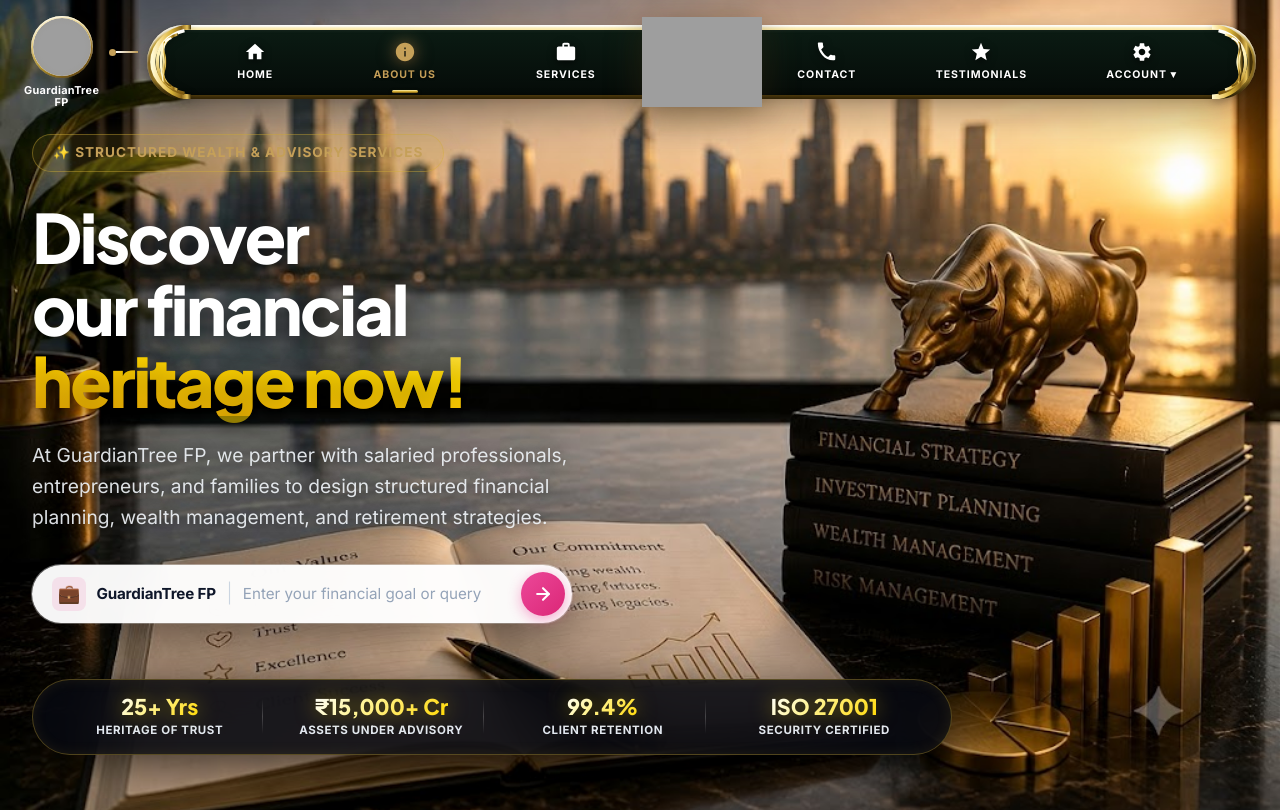
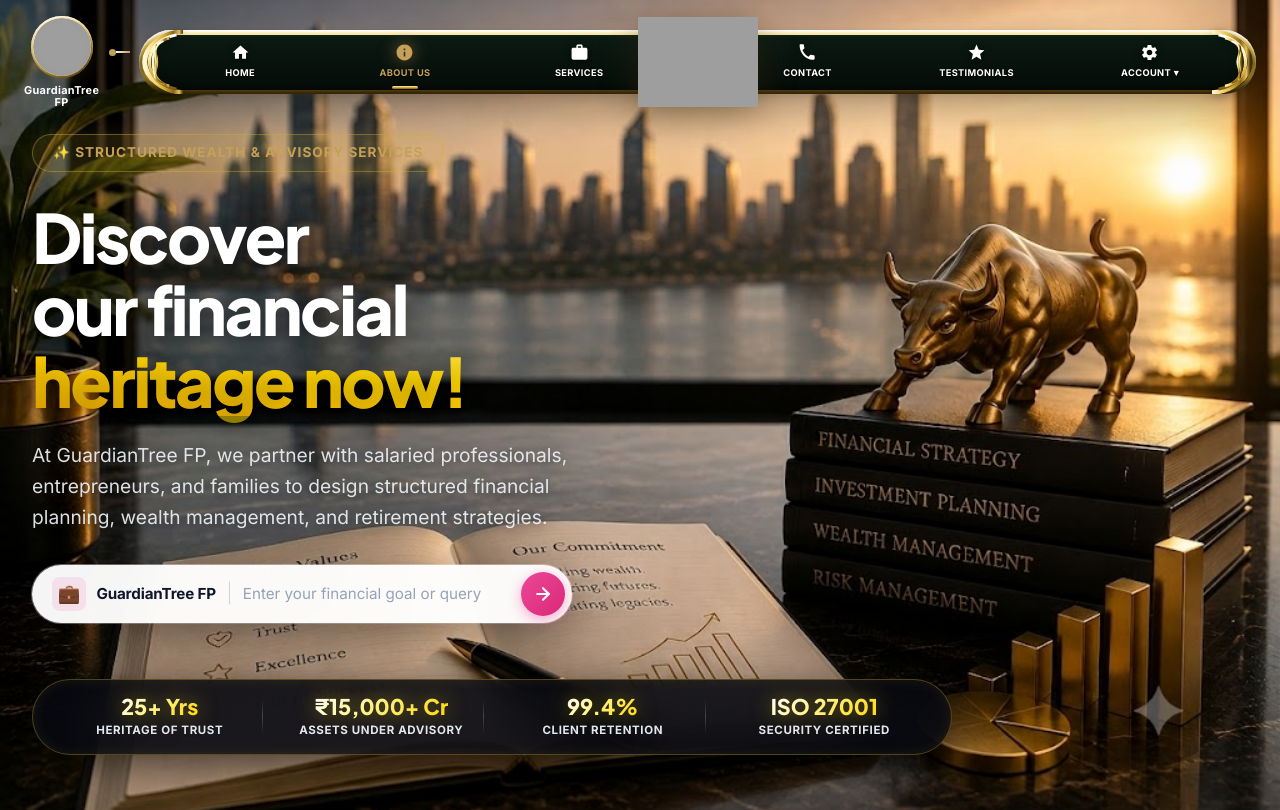
Before and after one commit to vintushtech-code/Sabin-Balan_Finance, a Django app: page /about/ in a window 1280 px wide. Shown: the top 810 px of the page. Run offline with Django 5.2, Linux system fonts and the light colour scheme; data comes from the database, SQL or seed files in the repository; some libraries are stand-ins or nearby versions; grey boxes are pictures that could not be loaded.

Commit message:
Implement fluid navbar scaling for medium screens (993px-1300px) and prominent gold hamburger toggle for mobile (<=992px)

```diff
--- a/navfooter/static/navfooter/css/navfooter.css
+++ b/navfooter/static/navfooter/css/navfooter.css
@@ -1120,7 +1123,39 @@
 }
 
 /* Responsiveness Rules for Navbar & Footer */
-@media (max-width: 1300px) {
+@media (max-width: 1300px) and (min-width: 993px) {
+  .finance-pill {
+    height: 64px !important;
+  }
+
+  .finance-nav-section-left {
+    padding-left: 1.2rem !important;
+    padding-right: 2rem !important;
+  }
+
+  .finance-nav-section-right {
+    padding-left: 2rem !important;
+    padding-right: 1.2rem !important;
+  }
+
+  .finance-nav-item {
+    padding: 0.15rem 0.4rem !important;
+  }
+
+  .finance-label {
+    font-size: 0.58rem !important;
+    letter-spacing: 0.04em !important;
+  }
+
+  .finance-icon {
+    width: 19px !important;
+    height: 19px !important;
+  }
+
+  .finance-connector-line {
+    width: 14px !important;
+  }
+
   .new-luxury-footer .footer-grid-container {
     grid-template-columns: 2fr 1fr 1fr 1.5fr;
   }
```
Also changed, not shown: other parts of navfooter/static/navfooter/css/navfooter.css (+22 -18 lines).
